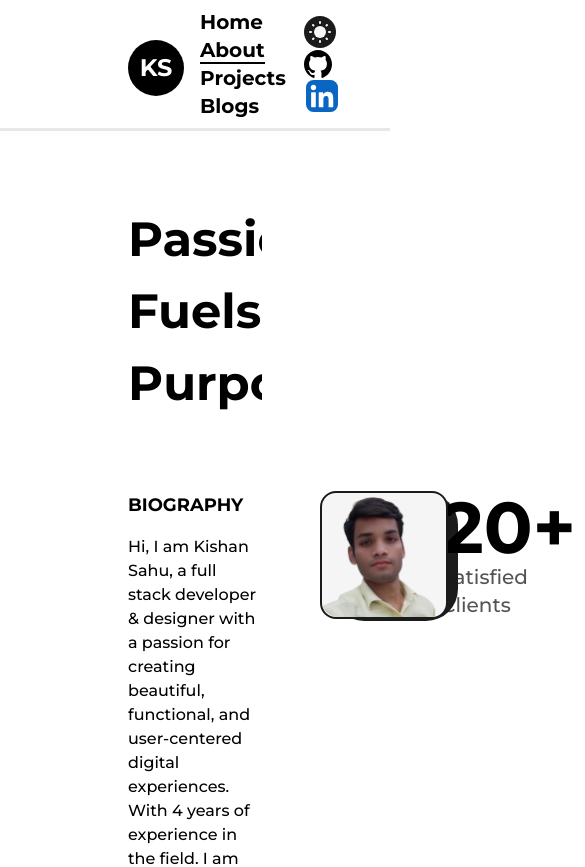
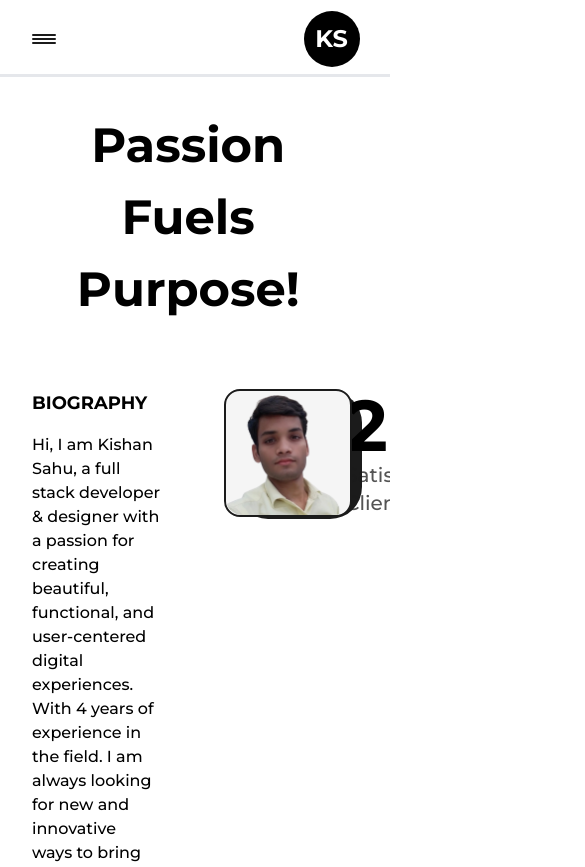
Before and after one commit to ksroyal100/Portfolio.github.io, a Next.js app: page /about in a window 390 px wide. Shown: the top 867 px of the page, 585 px wide, since content can reach past the window. Built offline with nearby package versions, Linux system fonts and the light colour scheme.

Commit message:
responsive homepage navbar and footer

```diff
--- a/src/components/AnimatedText.js
+++ b/src/components/AnimatedText.js
@@ -29,7 +29,7 @@ const singleword = {
 }
 const AnimatedText = ({text, className}) => {
   return (
-      <div className='w-full mx-auto py-2 flex items-center justify-center text-center overflow-hidden'>
+      <div className='w-full mx-auto py-2 flex items-center justify-center text-center overflow-hidden sm:py-0'>
           <motion.h1 className={`inline-block w-full text-black font-bold capitalize ${className} dark:text-light`}
               variants={quote}
               initial='initial'
--- a/src/components/Footer.js
+++ b/src/components/Footer.js
@@ -4,13 +4,13 @@ import Link from 'next/link'
 
 const Footer = () => {
   return (
-      <footer className='w-full border-t-2 border-solid border-black font-medium text-lg dark:text-light dark:border-light'>
-          <Layout className='py-8 flex items-center justify-between'>
+      <footer className='w-full border-t-2 border-solid border-black font-medium text-lg sm:text-sm dark:text-light dark:border-light '>
+          <Layout className='py-8 flex items-center justify-between sm:py-8 '>
         <span>{new Date().getFullYear()} &copy; All Rights Reserved</span>
         <div className='flex items-center'>
          <Link href='/'>Workspace</Link>
           </div>
-              <Link href='/'>Say hello 👋</Link>
+              <Link href='/' className='sm:hidden'>Say hello 👋</Link>
           </Layout>
    </footer>
   )
--- a/src/components/Layout.js
+++ b/src/components/Layout.js
@@ -2,7 +2,7 @@ import React from 'react'
 
 const Layout = ({children , className=""}) => {
   return (
-      <div className={ `w-full h-full inline-block z-0 bg-white p-32  dark:bg-dark ${className}`}>{ children}</div>
+      <div className={ `w-full h-full inline-block z-0 bg-white p-32  dark:bg-dark xl:p-24 lg:p-16 md:p-12 sm:p-8 ${className}`}>{ children}</div>
   )
 }
 
--- a/src/components/Logo.js
+++ b/src/components/Logo.js
@@ -6,7 +6,7 @@ const Motionlink = motion(Link);
 
 const Logo = () => {
   return (
-      <div className='flex items-center justify-center mt-2'>
+      <div className='flex items-center justify-center mt-0'>
           <Motionlink href='/' className='w-14 h-14 bg-black text-white flex items-center justify-center rounded-full text-2xl font-bold border border-solid border-transparent dark:border-light'
               whileHover={{
                   backgroundColor: ["#121212", "rgba(131,58,180,1)", "rgba(253,29,29,1)", "rgba(252,176,69,1)", "rgba(131,58,180,1)", "#121212"],
--- a/src/components/Navbar.js
+++ b/src/components/Navbar.js
@@ -1,5 +1,5 @@
 import Link from 'next/link'
-import React from 'react'
+import React, { useState } from 'react'
 import Logo from './Logo'
 import { useRouter } from 'next/router'
 import { GithubIcon, LinkedInIcon, MoonIcon, SunIcon, TwitterIcon } from './icons'
@@ -19,17 +19,51 @@ const CustomLink = ({ href, title, className = "" }) => {
   )
 }
 
+
+const CustomMobileLink = ({ href, title, className = "" , toggle}) => {
+  const router = useRouter();
+
+
+  const handleClickdown = () => {
+    toggle()
+    router.push(href)
+  }
+
+  return (
+    <button href={href} className={`${className} relative group text-light dark:text-dark my-4`} onClick={handleClickdown}>
+      {title}
+
+      <span className={`h-[2px] inline-block w-0 bg-black absolute left-0 -bottom-0.5
+      group-hover:w-full translate-[width] ease duration-300 ${router.asPath === href ? 'w-full' : 'w-0'} dark:bg-dark `}
+      >&nbsp;</span>
+    </button>
+  )
+}
+
+
 const Navbar = () => {
 
   const [mode, setMode] = useThemeSwitcher();
+  const [isOpen, setIsOpen] = useState(false);
+
+  const handleClick = () => {
+    setIsOpen(!isOpen)
+  }
+
+
   return (
-    <header className='... sticky top-0 z-10 bg-white border-b-2 border-grey-100 w-full px-32 py-2 font-medium flex items-center justify-between dark:text-light dark:bg-dark'>
+    <header className='... sticky top-0 z-10 bg-white border-b-2 border-grey-100 w-full px-32 py-6 font-medium flex items-center justify-between dark:text-light dark:bg-dark lg:pb-8 sm:px-8 '>
 
-      <div >
-          <Logo />
-      </div>
+      <button className=' flex-col cursor-pointer hidden lg:flex lg:mt-3' onClick={handleClick}>
+      <span className={`bg-dark dark:bg-light transition-all duration-300 ease-out block h-0.5 w-6 rounded-sm ${isOpen ? 'rotate-45 translate-y-0.5' : '-translate-y-0.5'}`}></span>
+        <span className={`bg-dark dark:bg-light transition-all duration-300 ease-out block h-0.5 w-6 rounded-sm ${isOpen ?'opacity-0': 'opacity-100'}`}></span>
+        <span className={`bg-dark dark:bg-light transition-all duration-300 ease-out block h-0.5 w-6 rounded-sm ${isOpen ? '-rotate-45 -translate-y-0.5' : 'translate-y-0.5'}`}></span>
+      </button>
 
-          <nav className=''>
+
+      <div className='w-full flex justify-between items-center lg:hidden'>
+
+          <nav>
         <CustomLink href="/" title="Home" className='mx-4 font-bold text-xl' />
         <CustomLink href="/about" title="About" className='mx-4 font-bold text-xl'/>
             <CustomLink href="/projects" title="Projects" className='mx-4 font-bold text-xl'/>
@@ -65,6 +99,58 @@ const Navbar = () => {
 
 
       </nav>
+      </div>
+
+      {
+        isOpen ?
+
+          <motion.div
+            initial={{ scale: 0, opacity:0, x:"-50%", y:"-50%" }}
+            animate={{scale:1, opacity:1}}
+            className='min-w-[70vw] flex flex-col z-30 flex justify-center items-center fixed top-1/2 left-1/2 -translate-x-1/2 -translate-y-1/2  bg-dark/90 dark:bg-light/75 rounded-lg backdrop-blur-md  py-32'>
+
+<nav className='flex items-center flex-col justify-center text-dark dark:text-light'>
+<CustomMobileLink href="/" title="Home" className='mx-4 font-bold text-xl'  toggle={handleClick}/>
+<CustomMobileLink href="/about" title="About" className='mx-4 font-bold text-xl' toggle={handleClick}/>
+  <CustomMobileLink href="/projects" title="Projects" className='mx-4 font-bold text-xl' toggle={handleClick}/>
+  <CustomMobileLink href="/blogs" title="Blogs" className='mx-4 font-bold text-xl' toggle={handleClick}/>
+  {/* <CustomLink href="/contact" title="Contact" className='mx-4 font-bold'/> */}
+
+</nav>
+
+<nav className='flex items-center justify-center flex-wrap mt-2'>
+<button
+onClick={() => setMode(mode === "light" ? "dark" : "light")}
+className={`mr-2 flex items-center justify-center rounded-full p-2 ${mode === "light" ? "bg-dark text-light" : "bg-light text-dark"}`}
+>
+{
+  mode === "dark" ? <MoonIcon className={ "fill-dark"} /> : <SunIcon className={'fill-dark'} />
+}
+</button>
+<motion.a href="https://github.com/ksroyal100" target={"_blank"}
+whileHover={{ y: -2 }}
+whileTap={{scale: 0.9}}
+className='w-8 mr-3 dark:bg-dark rounded-full bg-light'
+>
+
+<GithubIcon />
+    </motion.a>
+<motion.a href="https://www.linkedin.com/in/kishansahu492" target={"_blank"}
+whileHover={{ y: -2 }}
+whileTap={{scale: 0.9}}
+className='w-8 mr-1'
+>
+<LinkedInIcon />
+</motion.a>
+
+
+</nav>
+</motion.div>
+          : null
+      }
+      <div className='absolute left-[50%] translate-x-[-50%] lg:pt-3 sm:!left-[85%]'>
+          <Logo />
+      </div>
     </header>
   )
 }
--- a/src/pages/about.js
+++ b/src/pages/about.js
@@ -6,7 +6,7 @@ import React, { useEffect, useRef } from 'react'
 import profilePic from '../../public/images/profile/profile.png'
 import { useInView, useMotionValue, useSpring } from 'framer-motion'
 import Skill from '@/components/Skill'
-import Experience from '@/components/Experience'
+// import Experience from '@/components/Experience'
 import Education from '@/components/Education'
 
 const AnimatedNumbers = ({value}) => {
@@ -39,7 +39,7 @@ const about = () => {
               <title>Kishan Sahu | About Me</title>
               <meta name='description' content='any descrption' />
           </Head>
-          <main className='flex w-full flex-col items-center justify-center dark:text-light'>
+          <main className='flex w-full flex-col items-center justify-center dark:text-light overflow-hidden'>
           <Layout className='pt-16'>
                   <AnimatedText text='Passion Fuels Purpose!' className="mb-16 text-[3rem]"/>
                   <div className='grid w-full grid-cols-8 gap-16'>
--- a/src/pages/projects.js
+++ b/src/pages/projects.js
@@ -81,7 +81,7 @@ const projects = () => {
               <title>Kishan Sahu | My Projects</title>
               <meta name='description' content='any descrption' />
           </Head>
-          <main className='w-full mb-16 flex flex-col items-center justify-center'>
+          <main className='w-full mb-16 flex flex-col items-center justify-center overflow-hidden'>
               <Layout className='pt-16'>
                   <AnimatedText text='My Recent Projects' className="mb-16 text-[3rem] "
 
--- a/tailwind.config.js
+++ b/tailwind.config.js
@@ -36,7 +36,7 @@ module.exports = {
       xl: { max: "1279px" },
       // => @media (max-width: 1279px) { ... }
 
-      lg: { max: "1023px" },
+      lg: { max: "1123px" },
       // => @media (max-width: 1023px) { ... }
 
       md: { max: "767px" },
```
Also changed, not shown: src/pages/index.js (+11 -11 lines), 1 other file (tests, documents, lock files or other folders).
